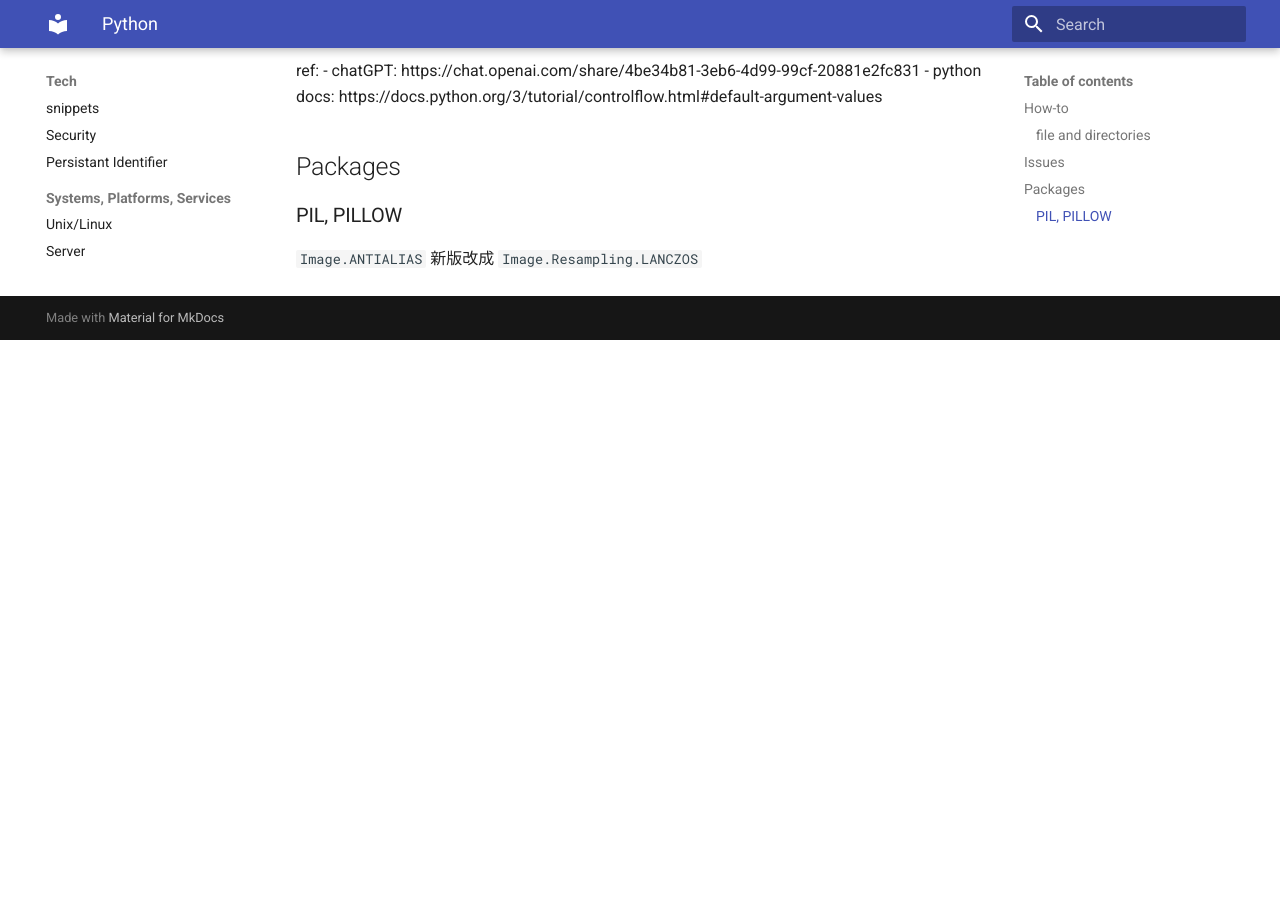
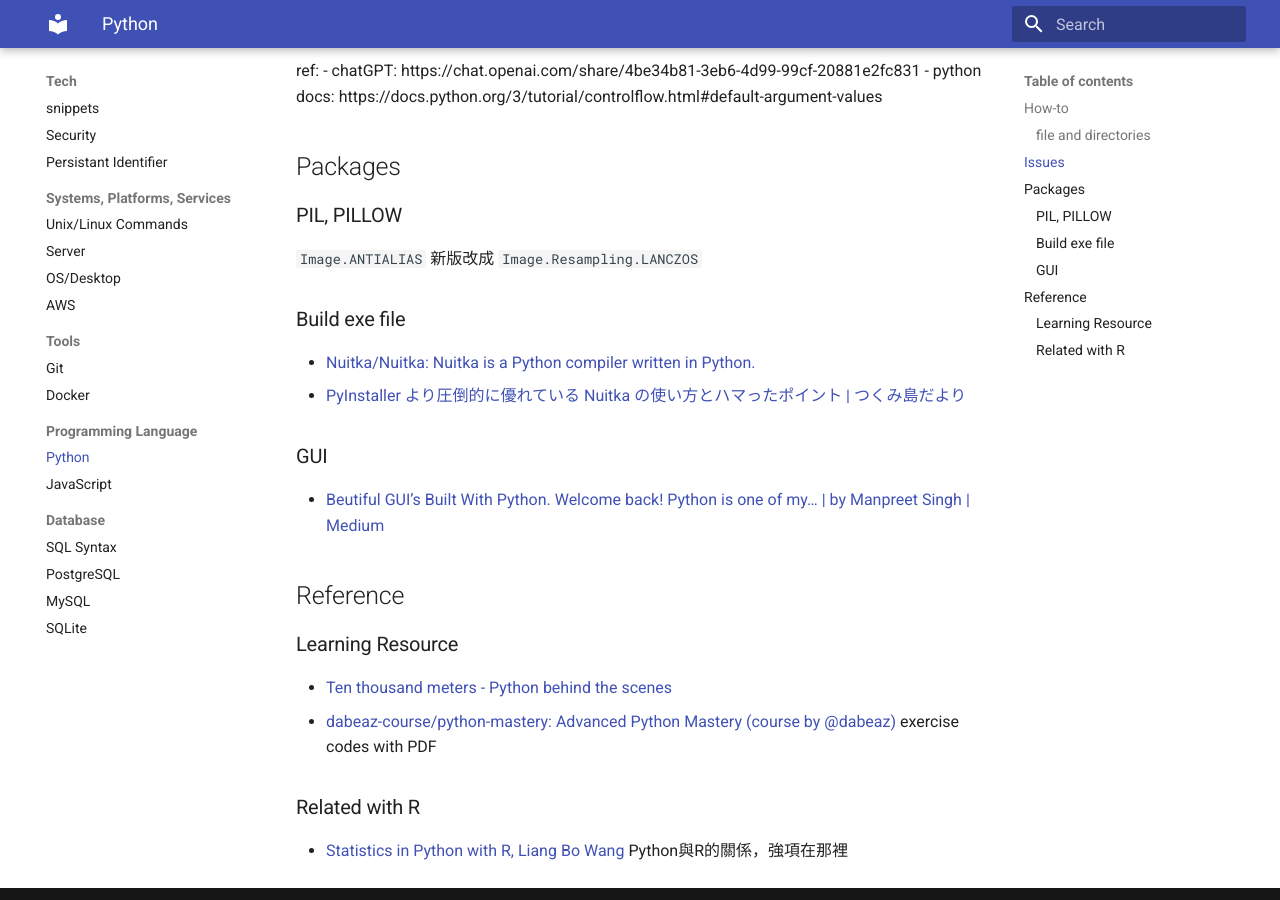
Before and after one commit to moogoo78/mg-km, an MkDocs documentation site: the page built from docs/tech/python.md, in a window 1280 px wide and 900 px high, scrolled down 779 px. Built offline with MkDocs 1.6.1 and Material for MkDocs 9.7.7, drawn with Linux system fonts in a browser that asks for light colours; before the commit the page ends 1119 px from its top, so only the background shows below that.

```diff
--- a/docs/tech/python.md
+++ b/docs/tech/python.md
@@ -32,3 +32,23 @@
 ### PIL, PILLOW
 
 `Image.ANTIALIAS` 新版改成 `Image.Resampling.LANCZOS`
+
+### Build exe file
+
+- [Nuitka/Nuitka: Nuitka is a Python compiler written in Python.](https://github.com/Nuitka/Nuitka)
+  - [PyInstaller より圧倒的に優れている Nuitka の使い方とハマったポイント | つくみ島だより](https://blog.tsukumijima.net/article/python-nuitka-usage/)
+
+### GUI
+
+- [Beutiful GUI’s Built With Python. Welcome back! Python is one of my… | by Manpreet Singh | Medium](https://preettheman.medium.com/beutiful-guis-built-with-python-bf58a8f28d40)
+
+## Reference
+
+### Learning Resource
+
+- [Ten thousand meters - Python behind the scenes](https://tenthousandmeters.com/tag/python-behind-the-scenes/)
+- [dabeaz-course/python-mastery: Advanced Python Mastery (course by @dabeaz)](https://github.com/dabeaz-course/python-mastery?utm_source=hackernewsletter&utm_medium=email&utm_term=code) exercise codes with PDF
+
+### Related with R
+
+- [Statistics in Python with R, Liang Bo Wang](http://blog.liang2.tw/2014-pyR-stat/?full#cover) Python與R的關係，強項在那裡
--- a/mkdocs.yml
+++ b/mkdocs.yml
@@ -7,7 +7,7 @@
     - Security: tech/security.md
     - Persistant Identifier: tech/pid.md
     - Systems, Platforms, Services:
-      - Unix/Linux: tech/unix-linux.md
+      - Unix/Linux Commands: tech/unix-linux-command.md
       - Server: tech/server.md
       - OS/Desktop: tech/os.md
       - AWS: tech/aws.md
@@ -47,6 +47,7 @@
 plugins:
   - blog:
       post_dir: "{blog}/articles"
+      post_url_format: "{file}"
       post_date_format: yyyy.MM.dd
       post_url_date_format: yyyy-MM-dd
       post_readtime: false
```
Also changed, not shown: docs/blog/articles/231208.md (+1 -1 lines), docs/blog/articles/231214how-to-check-debian-version.md (added, +39 -0 lines), docs/tech/duckdb.md (added, +7 -0 lines), docs/tech/os.md (+7 -7 lines), docs/tech/snippets.md (+8 -2 lines), tpl.md (added, +13 -0 lines), docs/tech/unix-linux-command.md (renamed from docs/tech/unix-linux.md), 1 other file.
